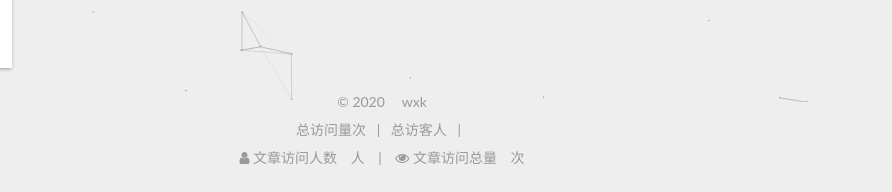
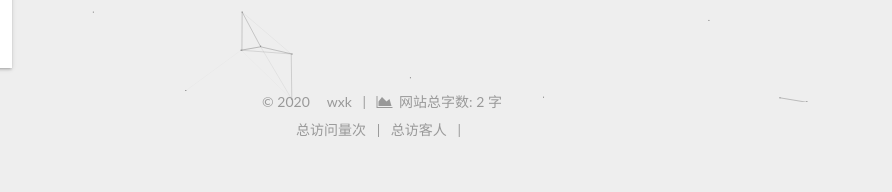
Before and after one commit to wxk251722976/blog, a plain HTML site: page 2020/02/02/hello-world/index.html in a window 1280 px wide. Shown: the part 698-890 px from the top of the page, 388-1280 px from the left. After the commit the page ends 862 px from the top, so only its background shows below. Drawn offline with nearby package versions, Linux system fonts and the light colour scheme; some packages are replaced by stand-ins of ours; no server answers; a script that the page names is missing; some icons are missing.

Commit message:
Site updated: 2020-02-04 23:07:43

```diff
--- a/2020/02/02/hello-world/index.html
+++ b/2020/02/02/hello-world/index.html
@@ -570,6 +570,16 @@
   </span>
   <span class="author" itemprop="copyrightHolder">wxk</span>
 
+
+    <span class="post-meta-divider">|</span>
+    <span class="post-meta-item-icon">
+      <i class="fa fa-area-chart"></i>
+    </span>
+
+      <span class="post-meta-item-text">网站总字数&#58;</span>
+
+    <span title="网站总字数">2 字</span>
+
 </div>
 
 
@@ -593,19 +603,7 @@
   <script async src="https://dn-lbstatics.qbox.me/busuanzi/2.3/busuanzi.pure.mini.js"></script>
 
 
-    <span class="site-uv">
-      <i class="fa fa-user"></i> 文章访问人数
-      <span class="busuanzi-value" id="busuanzi_value_site_uv"></span>
-      人
-    </span>
 
-
-
-    <span class="site-pv">
-      <i class="fa fa-eye"></i> 文章访问总量
-      <span class="busuanzi-value" id="busuanzi_value_site_pv"></span>
-      次
-    </span>
 
 </div>
 
```
Also changed, not shown: 404/404.html (+10 -12 lines), 404/index.html (+10 -12 lines), about/index.html (+10 -12 lines), archives/2020/02/index.html (+10 -12 lines), archives/2020/index.html (+10 -12 lines), archives/index.html (+10 -12 lines), categories/index.html (+10 -12 lines), index.html (+10 -12 lines), tags/index.html (+10 -12 lines).
